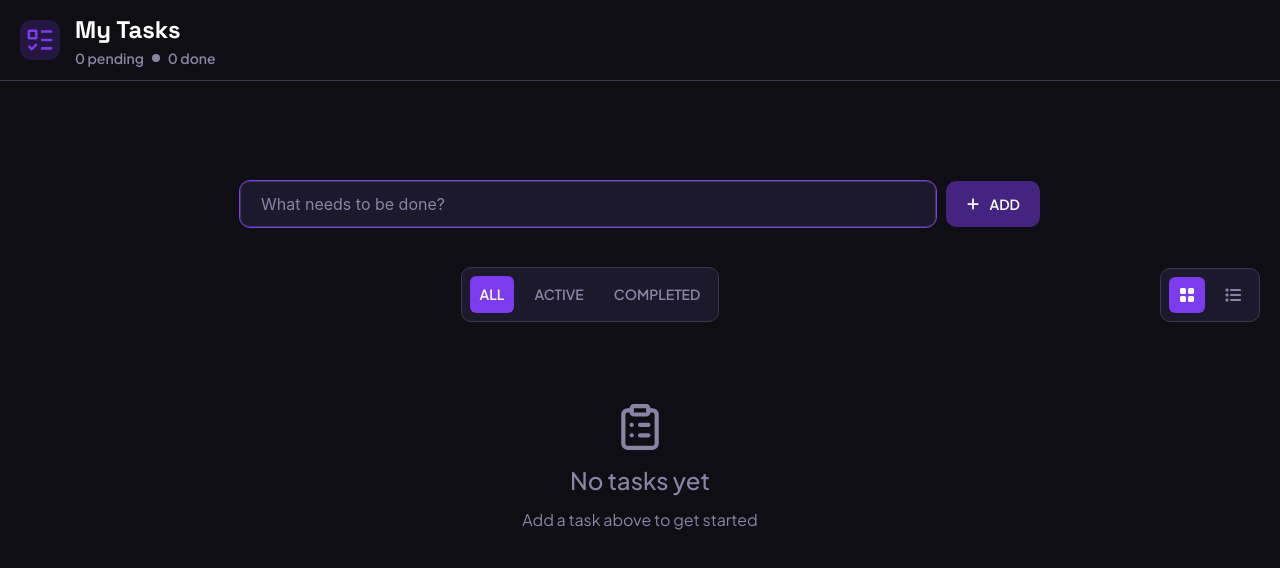
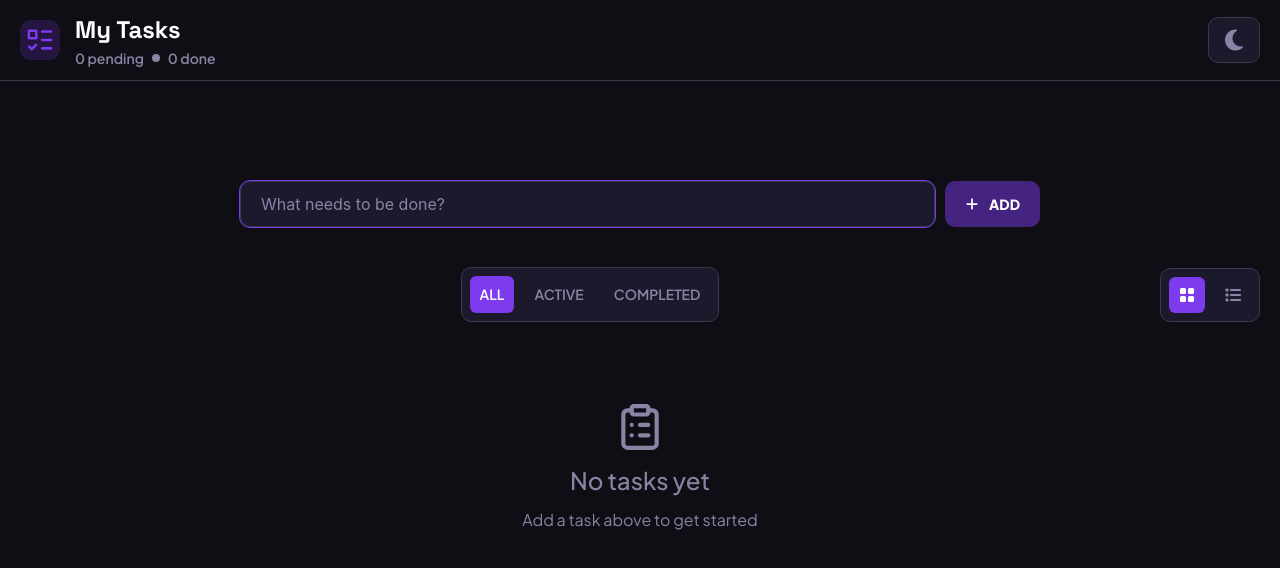
Before and after one commit to Fejiro001/to-do, a React (Create React App) app: page / in a window 1280 px wide. Shown: the top 568 px of the page. Built offline with nearby package versions, Linux system fonts and the light colour scheme.

Commit message:
added a theme toggle

```diff
--- a/src/components/Header.js
+++ b/src/components/Header.js
@@ -1,5 +1,6 @@
 import { FaCircle } from "react-icons/fa6";
 import logo from "../media/logo.svg";
+import ThemeToggle from "./ThemeToggle";
 
 function Header(props) {
   const { pendingTasks, completedTasks } = props;
@@ -7,6 +8,7 @@ function Header(props) {
   return (
     <header>
       <div className="container header-container">
+        <div className="header-left">
           <img
             className="logo-image"
             src={logo}
@@ -21,6 +23,10 @@ function Header(props) {
             </div>
           </div>
         </div>
+        <div className="header-right">
+          <ThemeToggle />
+        </div>
+      </div>
     </header>
   );
 }
--- /dev/null
+++ b/src/components/ThemeToggle.jsx
@@ -0,0 +1,23 @@
+import { useState, useEffect } from "react";
+import { FaMoon, FaSun } from "react-icons/fa6";
+
+function ThemeToggle() {
+  const [theme, setTheme] = useState(localStorage.getItem("theme") || "dark");
+
+  const toggleTheme = () => setTheme(theme === "dark" ? "light" : "dark");
+
+  useEffect(() => {
+    document.documentElement.className = theme;
+    localStorage.setItem("theme", theme);
+  }, [theme]);
+
+  return (
+    <div className="theme-toggle">
+      <button className="theme-toggle-button" onClick={toggleTheme}>
+        {theme === "dark" ? <FaMoon /> : <FaSun />}
+      </button>
+    </div>
+  );
+}
+
+export default ThemeToggle;
--- a/src/css/index.css
+++ b/src/css/index.css
@@ -3,7 +3,10 @@
 :root {
   /* Colors */
   --primary-color: #7c3bed;
+  --primary-hover-color: rgb(124, 59, 237, 0.3);
   --secondary-color: #0f0e15;
+  --accent-color: #be98ff;
+  --text-color: #ffffff;
   --card-color: #1d192c;
   --muted-color: #8a84a4;
   --border-color: #3d384c;
@@ -35,6 +38,16 @@
   --transition: all 0.3s ease;
 }
 
+.light {
+  --primary-hover-color: rgb(124, 59, 237, 0.1);
+  --secondary-color: #f9f9fb;
+  --accent-color: #7c3bed;
+  --text-color: #0f0e15;
+  --card-color: #ffffff;
+  --muted-color: #8a84a4;
+  --border-color: #c7c1e1;
+}
+
 .container {
   max-width: min(100% - 30px, var(--max-width));
   margin-inline: auto;
@@ -59,23 +72,34 @@ li {
 
 body {
   background-color: var(--secondary-color);
-  color: var(--white);
+  color: var(--text-color);
 }
 
 /* HEADER */
 header {
+  background-color: var(--secondary-color);
   border-bottom: 1px solid var(--border-color);
+  position: sticky;
+  top: 0;
+  left: 0;
+  z-index: 100;
 }
 
-.header-container {
+.header-container,
+.header-left,
+.task-count {
+  display: flex;
+  align-items: center;
+}
+
+.header-container,
+.header-left {
   height: 8rem;
   gap: 1.5rem;
 }
 
-.header-container,
-.task-count {
-  display: flex;
-  align-items: center;
+.header-container {
+  justify-content: space-between;
 }
 
 .logo-image {
@@ -95,6 +119,30 @@ header {
 
 .dot-icon {
   font-size: 0.8rem;
+}
+
+.theme-toggle {
+  display: flex;
+  align-items: center;
+  background-color: var(--card-color);
+  border: 1px solid var(--border-color);
+  border-radius: var(--radius);
+  padding: 0.8rem;
+  cursor: pointer;
+  transition: var(--transition);
+}
+
+.theme-toggle-button {
+  background-color: transparent;
+  color: var(--muted-color);
+  font-size: var(--fs-md);
+  border-radius: 5px;
+  padding: 0.2rem 0.5rem;
+  transition: var(--transition);
+}
+
+.theme-toggle-button:hover {
+  transform: rotate(180deg);
 }
 
 .main-content {
@@ -117,7 +165,7 @@ header {
 .create-task-form input {
   flex: 1;
   background-color: var(--card-color);
-  color: var(--white);
+  color: var(--text-color);
   border: 1px solid var(--border-color);
   font-size: var(--fs-base);
 }
@@ -137,6 +185,7 @@ header {
   gap: 1rem;
   font-weight: 600;
   font-size: var(--fs-sm);
+  font-weight: 800;
   text-transform: uppercase;
   transition: var(--transition);
 }
@@ -172,13 +221,14 @@ header {
   padding: 1.5rem;
   border-radius: var(--radius);
   transition: var(--transition);
-  border-left: 5px solid var(--primary-color);
   height: fit-content;
   min-height: 135px;
+  border: 1px solid var(--border-color);
+  border-left: 5px solid var(--primary-color);
 }
 
 .task-list-item.task-completed {
-  border-color: var(--success-color);
+  border-left-color: var(--success-color);
 
   h2 {
     text-decoration: line-through;
@@ -233,8 +283,8 @@ hr {
 
 .task-actions li button.edit:hover,
 .edit-task-form .close-edit:hover {
-  background-color: rgb(124, 59, 237, 0.3);
-  color: rgb(190, 152, 255);
+  background-color: var(--primary-hover-color);
+  color: var(--accent-color);
 }
 
 .task-actions li button.delete:hover {
@@ -268,7 +318,7 @@ input[type="text"]::placeholder {
 .edit-task-form textarea {
   flex: 1;
   background-color: transparent;
-  color: var(--white);
+  color: var(--text-color);
   border: 1px solid var(--border-color);
   border-radius: var(--radius);
   font-size: var(--fs-base);
@@ -342,8 +392,8 @@ input[type="text"]::placeholder {
 
 .task-filter button:hover,
 .view-toggle button:hover {
-  background-color: rgb(124, 59, 237, 0.3);
-  color: rgb(190, 152, 255);
+  background-color: var(--primary-hover-color);
+  color: var(--accent-color);
 }
 
 .task-filter button.active,
@@ -354,14 +404,14 @@ input[type="text"]::placeholder {
 
 /* Tablet */
 @media (max-width: 1023px) {
-  .task-list {
+  .task-list.grid-view {
     grid-template-columns: repeat(2, minmax(0, 1fr));
   }
 }
 
 /* Mobile */
 @media (max-width: 767px) {
-  .task-list {
+  .task-list.grid-view {
     grid-template-columns: 1fr;
   }
 }
```
Lines whose indentation alone changed are shown as unchanged.
